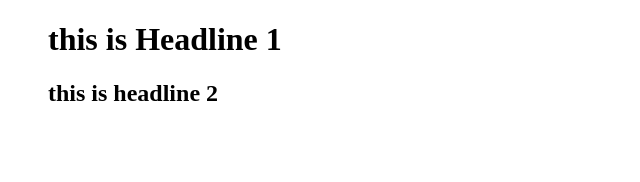
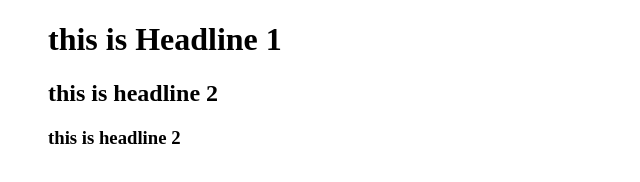
Before and after one commit to mazibinfo/myProjectForGit, a plain HTML site: page index.html in a window 1280 px wide. Shown: the whole page, without its empty margins (0-640 px from the left). Drawn offline with Linux system fonts and the light colour scheme.

Commit message:
adding h3 tag

```diff
--- a/index.html
+++ b/index.html
@@ -12,6 +12,7 @@
     <dir>
         <h1>this is Headline 1</h1>
         <h2>this is headline 2</h2>
+        <h3>this is headline 2</h3>
     </dir>
 
 </body>
```
